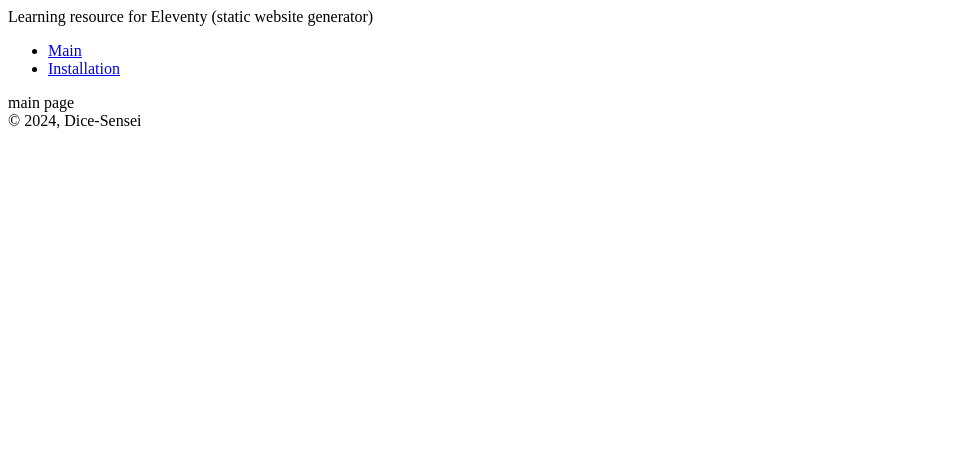
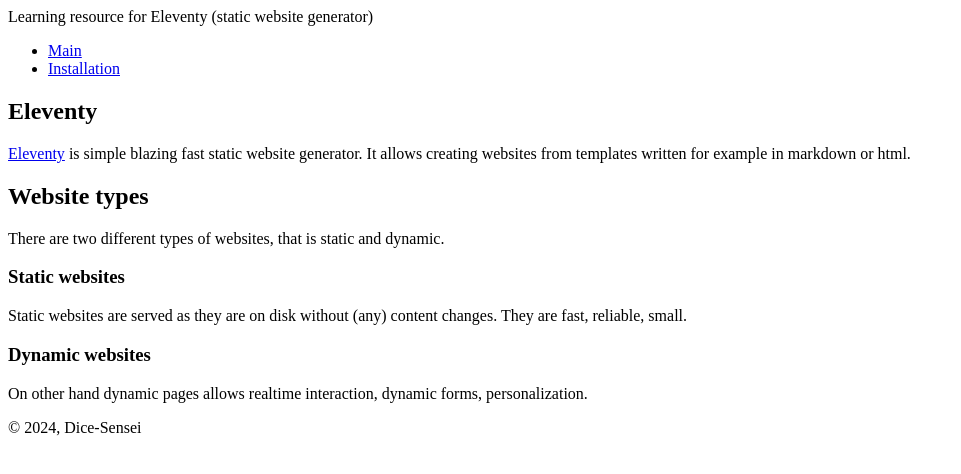
Before and after one commit to Hubkaji/npm, an Eleventy site: page src/index.html in a window 1280 px wide. Shown: the whole page, without its empty margins (0-961 px from the left). Built offline with nearby package versions, Linux system fonts and the light colour scheme; Eleventy itself is replaced by a stand-in of ours; files that its build step writes are made by us from their sources.

Commit message:
Add basic information

```diff
--- a/src/index.html
+++ b/src/index.html
@@ -2,4 +2,23 @@
 layout: main.njk
 ---
 
-<section>main page</section>
+<section>
+  <h1>Eleventy</h1>
+  <p>
+    <a href="https://www.11ty.dev/" target="_blank" rel="noopener">Eleventy</a>
+    is simple blazing fast static website generator. It allows creating websites
+    from templates written for example in markdown or html.
+  </p>
+  <h2>Website types</h2>
+  <p>There are two different types of websites, that is static and dynamic.</p>
+  <h3>Static websites</h3>
+  <p>
+    Static websites are served as they are on disk without (any) content
+    changes. They are fast, reliable, small.
+  </p>
+  <h3>Dynamic websites</h3>
+  <p>
+    On other hand dynamic pages allows realtime interaction, dynamic forms,
+    personalization.
+  </p>
+</section>
```
